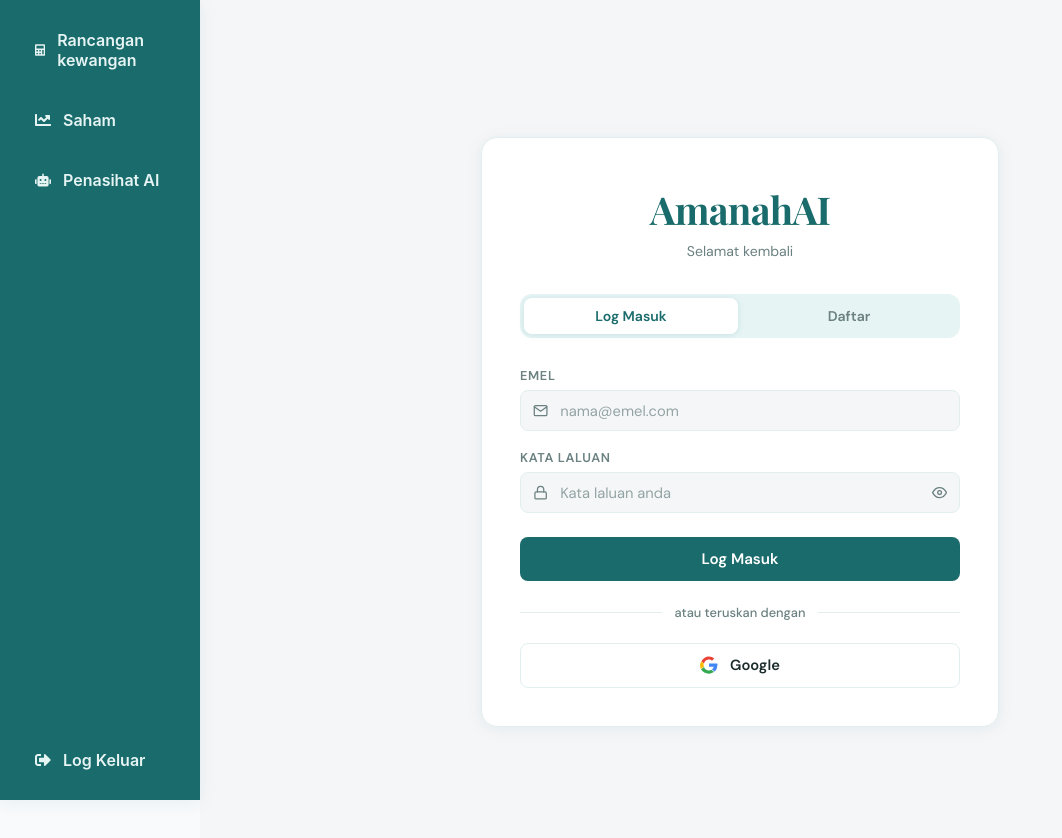
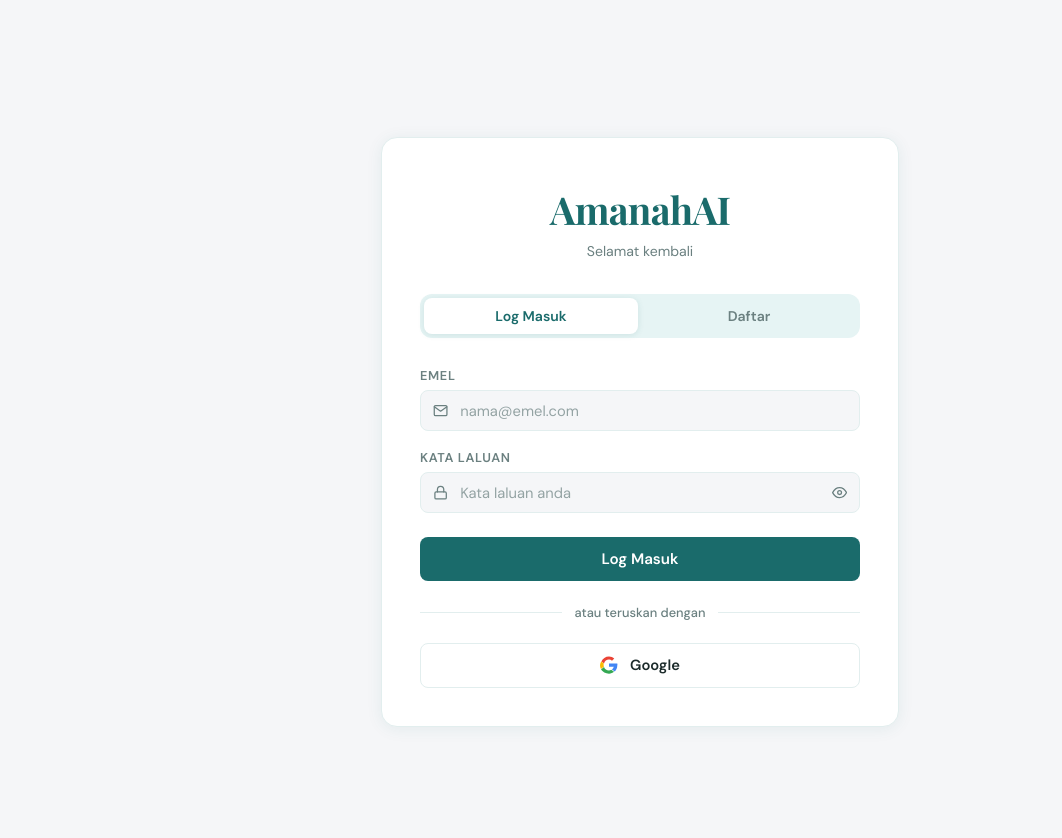
Before and after one commit to Gohpeijia/FinHack2026, a React (Vite) app in the folder frontend/: page / in a window 1280 px wide. Shown: the top 838 px of the page, without its empty margins (0-1062 px from the left). Built offline with nearby package versions, Linux system fonts and the light colour scheme; no server answers.

Commit message:
nav bar resolve

```diff
--- a/frontend/src/App.jsx
+++ b/frontend/src/App.jsx
@@ -65,17 +65,21 @@
   const { setHighlightedContext } = useAIAdvisor();
 
   const isStocks = location.pathname === '/stocks';
+  // 1. Check if the user is on the Auth or Preferences page
+  const isAuthOrPref = location.pathname === '/' || location.pathname === '/preferences';
   const showPanel = location.pathname === '/zakat' || location.pathname === '/stocks';
 
   /* Dynamically calculate layout boundaries */
   const mainStyle = {
-    marginLeft: isStocks ? '60px' : '200px', // Shrinks margin when navbar collapses
-    marginRight: showPanel ? '320px' : '0px', // Makes room for the AI panel
+    // 2. Remove the left margin completely if on Auth or Pref pages
+    marginLeft: isAuthOrPref ? '0px' : (isStocks ? '60px' : '200px'),
+    marginRight: showPanel ? '320px' : '0px',
   };
 
   return (
     <>
-      <NavBar />
+      {/* 3. Only render the NavBar if NOT on the Auth or Pref pages */}
+      {!isAuthOrPref && <NavBar />}
 
       {/* Page content wrapper dynamically handles layout constraints */}
       <div className="app-container" style={mainStyle}>
```
